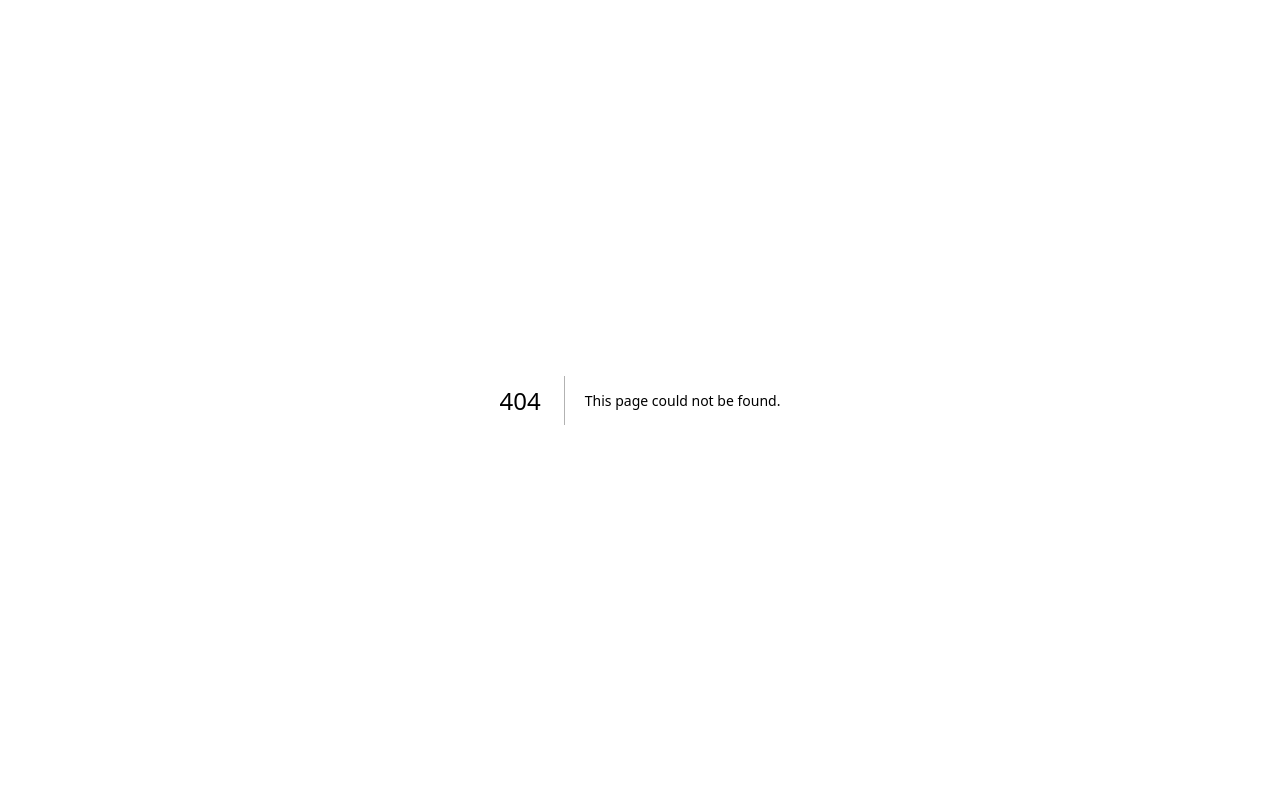
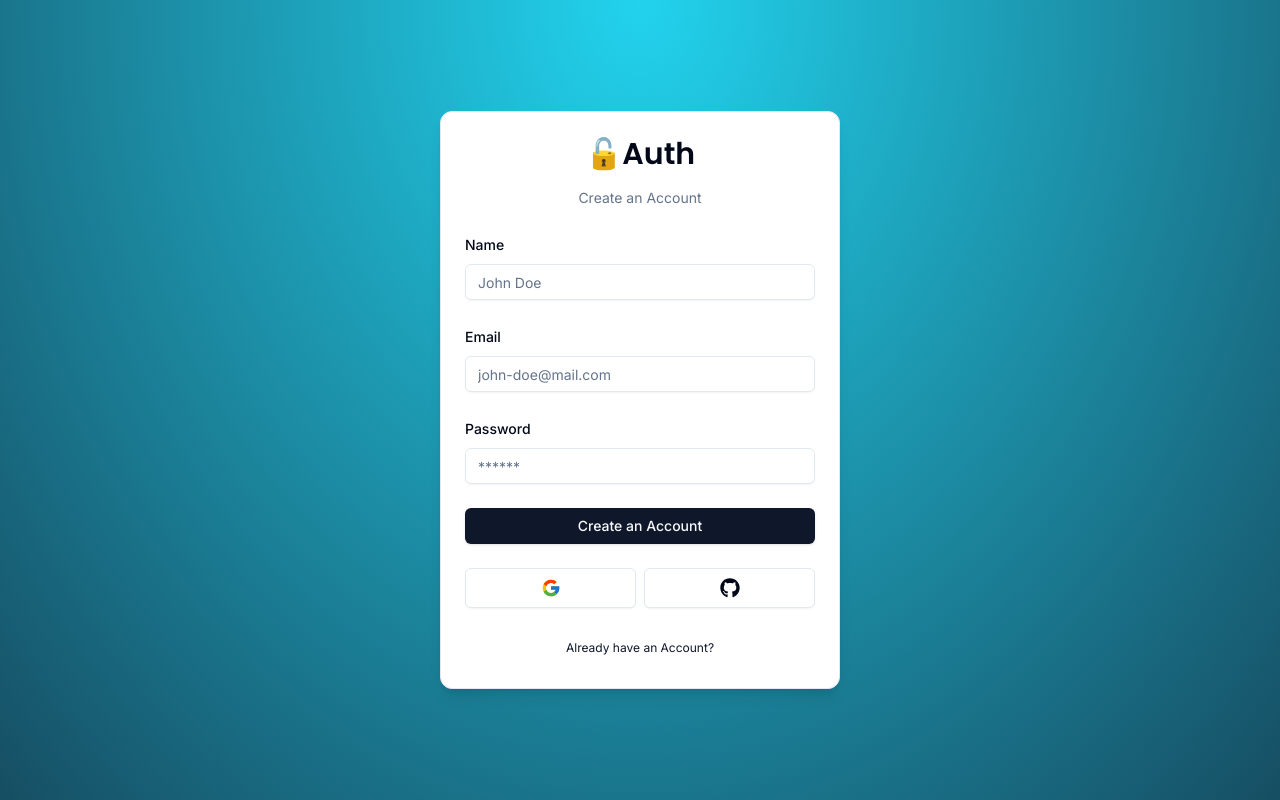
Before and after one commit to lucho20pt/nextjs-auth, a Next.js app: page /auth/register in a window 1280 px wide. Before the commit this address had no page. Built offline with nearby package versions, Linux system fonts and the light colour scheme.

Commit message:
add: RegisterForm, RegisterPage, RegisterSchema, register action

```diff
--- /dev/null
+++ b/actions/register.ts
@@ -0,0 +1,12 @@
+import { z } from 'zod'
+import { RegisterSchema } from '@/schema'
+
+export const register = async (values: z.infer<typeof RegisterSchema>) => {
+  const validatedFields = RegisterSchema.safeParse(values)
+
+  if (!validatedFields.data) {
+    return { error: 'Invalid Fields' }
+  }
+
+  return { success: 'Register Sent' }
+}
--- /dev/null
+++ b/app/auth/register/page.tsx
@@ -0,0 +1,7 @@
+import { RegisterForm } from '@/components/auth/register-form'
+
+const RegisterPage = () => {
+  return <RegisterForm />
+}
+
+export default RegisterPage
--- /dev/null
+++ b/components/auth/register-form.tsx
@@ -0,0 +1,126 @@
+'use client'
+
+import { z } from 'zod'
+import { useForm } from 'react-hook-form'
+import { zodResolver } from '@hookform/resolvers/zod'
+import { RegisterSchema } from '@/schema'
+import { CardWrapper } from '@/components/auth/card-wrapper'
+import { Input } from '@/components/ui/input'
+import {
+  Form,
+  FormControl,
+  FormField,
+  FormItem,
+  FormLabel,
+  FormMessage
+} from '@/components/ui/form'
+import { Button } from '@/components/ui/button'
+import { FormError } from '@/components/form-error'
+import { FormSuccess } from '@/components/form-success'
+import { register } from '@/actions/register'
+import { useState, useTransition } from 'react'
+
+//
+export const RegisterForm = () => {
+  const [isPending, startTransition] = useTransition()
+  const [error, setError] = useState<string | undefined>()
+  const [success, setSuccess] = useState<string | undefined>()
+
+  const form = useForm<z.infer<typeof RegisterSchema>>({
+    resolver: zodResolver(RegisterSchema),
+    defaultValues: {
+      name: '',
+      email: '',
+      password: ''
+    }
+  })
+
+  const onSubmit = (values: z.infer<typeof RegisterSchema>) => {
+    setError('')
+    setSuccess('')
+
+    startTransition(() => {
+      register(values).then((data) => {
+        setError(data.error)
+        setSuccess(data.success)
+      })
+    })
+  }
+
+  return (
+    <CardWrapper
+      headerLabel="Create an Account"
+      backButtonLabel="Already have an Account?"
+      backButtonHref="/auth/login"
+      showSocial
+    >
+      <Form {...form}>
+        <form onSubmit={form.handleSubmit(onSubmit)} className="space-y-6">
+          <FormField
+            name="name"
+            control={form.control}
+            render={({ field }) => (
+              <FormItem>
+                <FormLabel>Name</FormLabel>
+                <FormControl>
+                  <Input
+                    type="text"
+                    {...field}
+                    placeholder="John Doe"
+                    disabled={isPending}
+                  />
+                </FormControl>
+                <FormMessage />
+              </FormItem>
+            )}
+          />
+
+          <FormField
+            name="email"
+            control={form.control}
+            render={({ field }) => (
+              <FormItem>
+                <FormLabel>Email</FormLabel>
+                <FormControl>
+                  <Input
+                    type="email"
+                    {...field}
+                    placeholder="john-doe@mail.com"
+                    disabled={isPending}
+                  />
+                </FormControl>
+                <FormMessage />
+              </FormItem>
+            )}
+          />
+
+          <FormField
+            name="password"
+            control={form.control}
+            render={({ field }) => (
+              <FormItem>
+                <FormLabel>Password</FormLabel>
+                <FormControl>
+                  <Input
+                    type="password"
+                    {...field}
+                    placeholder="******"
+                    disabled={isPending}
+                  ></Input>
+                </FormControl>
+                <FormMessage />
+              </FormItem>
+            )}
+          />
+
+          <FormError message={error} />
+          <FormSuccess message={success} />
+
+          <Button type="submit" className="w-full" disabled={isPending}>
+            Create an Account
+          </Button>
+        </form>
+      </Form>
+    </CardWrapper>
+  )
+}
--- a/schema/index.tsx
+++ b/schema/index.tsx
@@ -4,3 +4,11 @@
   email: z.string().email(),
   password: z.string().min(1, { message: 'Password is required' })
 })
+
+export const RegisterSchema = z.object({
+  name: z.string().min(3, { message: 'Name is required' }),
+  email: z.string().email(),
+  password: z.string().min(6, {
+    message: 'Minimum 6 characters required'
+  })
+})
```
